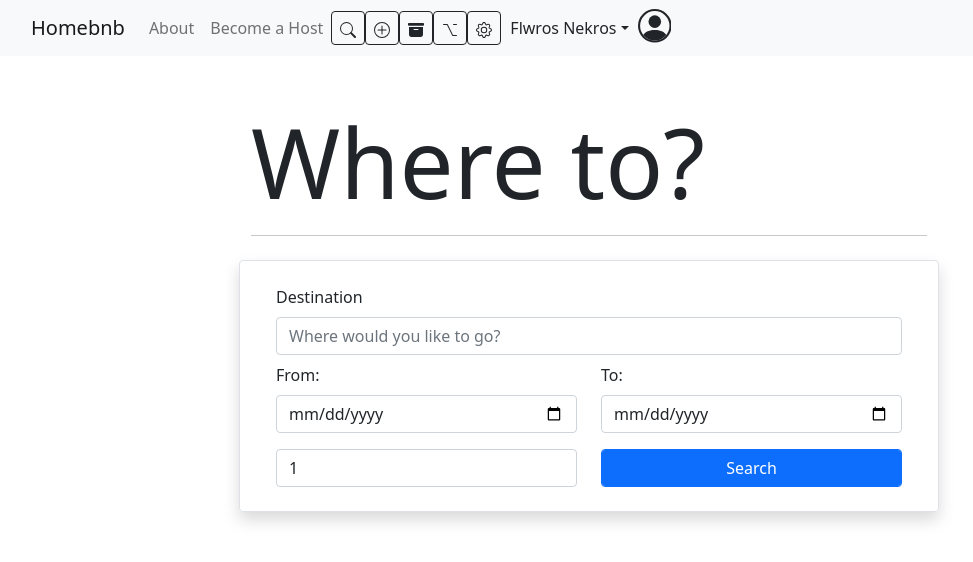
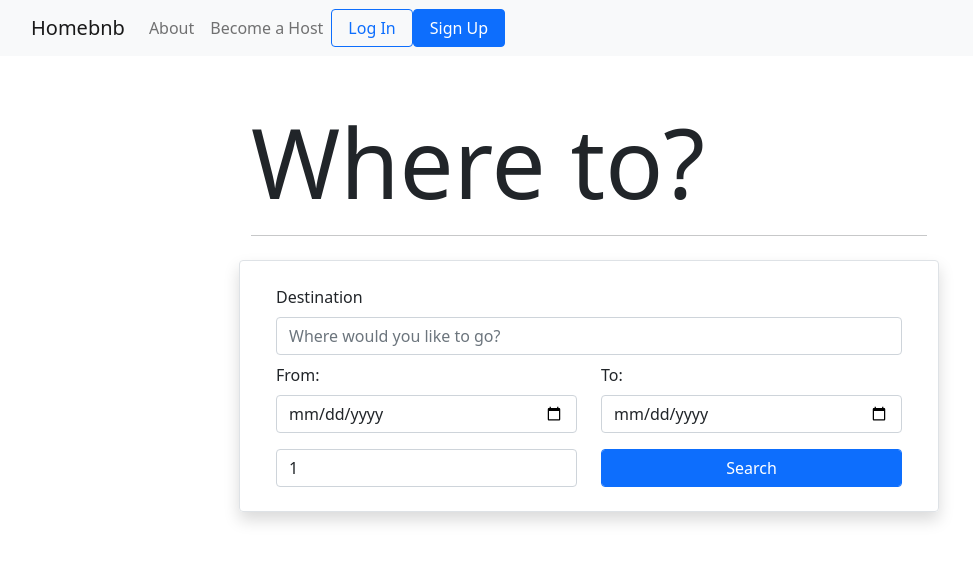
Before and after one commit to FotiadisM/Apartment-Booking-Website, a React (Create React App) app in the folder web/: page / in a window 1280 px wide. Shown: the top 562 px of the page, without its empty margins (51-1024 px from the left). Built offline with nearby package versions, Linux system fonts and the light colour scheme.

Commit message:
abort controller error

```diff
--- a/web/src/Components/SearchTab/InfoTab/Review.js
+++ b/web/src/Components/SearchTab/InfoTab/Review.js
@@ -15,7 +15,9 @@ function Review({ review }) {
         setRev(data);
       })
       .catch((err) => {
-        console.log(err);
+        if (err.name !== "AbortError") {
+          console.log(err);
+        }
       });
 
     return () => ac.abort();
--- a/web/src/Containers/App/App.js
+++ b/web/src/Containers/App/App.js
@@ -8,12 +8,12 @@ import SignPage from "../../Components/SignPage/SignPage";
 
 function App() {
   const userState = useState({
-    isLogedIn: true,
+    isLogedIn: false,
     access_token: "",
     user: {
-      id: 0,
-      user_name: "Flwros Nekros",
-      role: "admin",
+      // id: 0,
+      // user_name: "Flwros Nekros",
+      // role: "admin",
     },
   });
 
```
